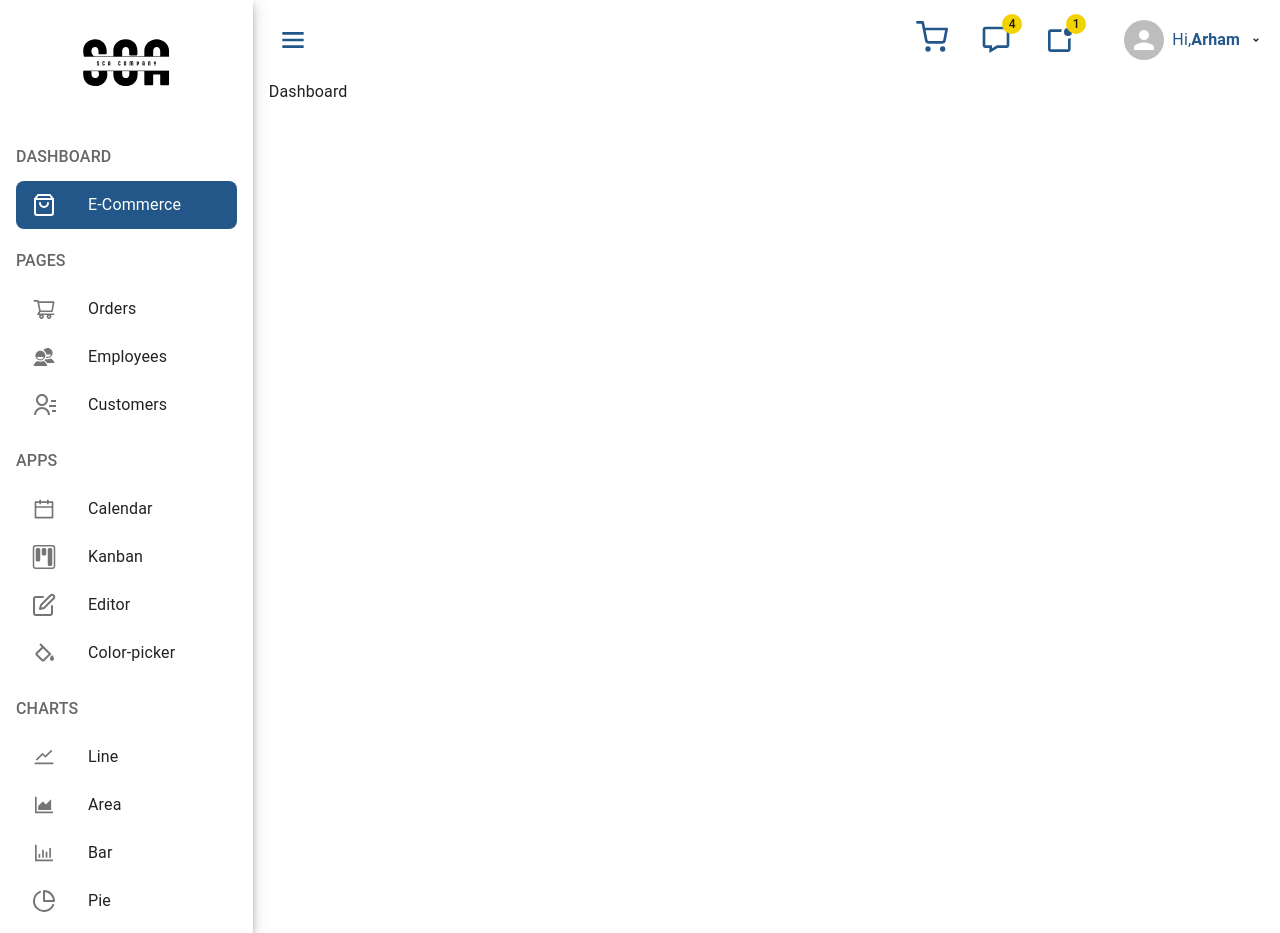
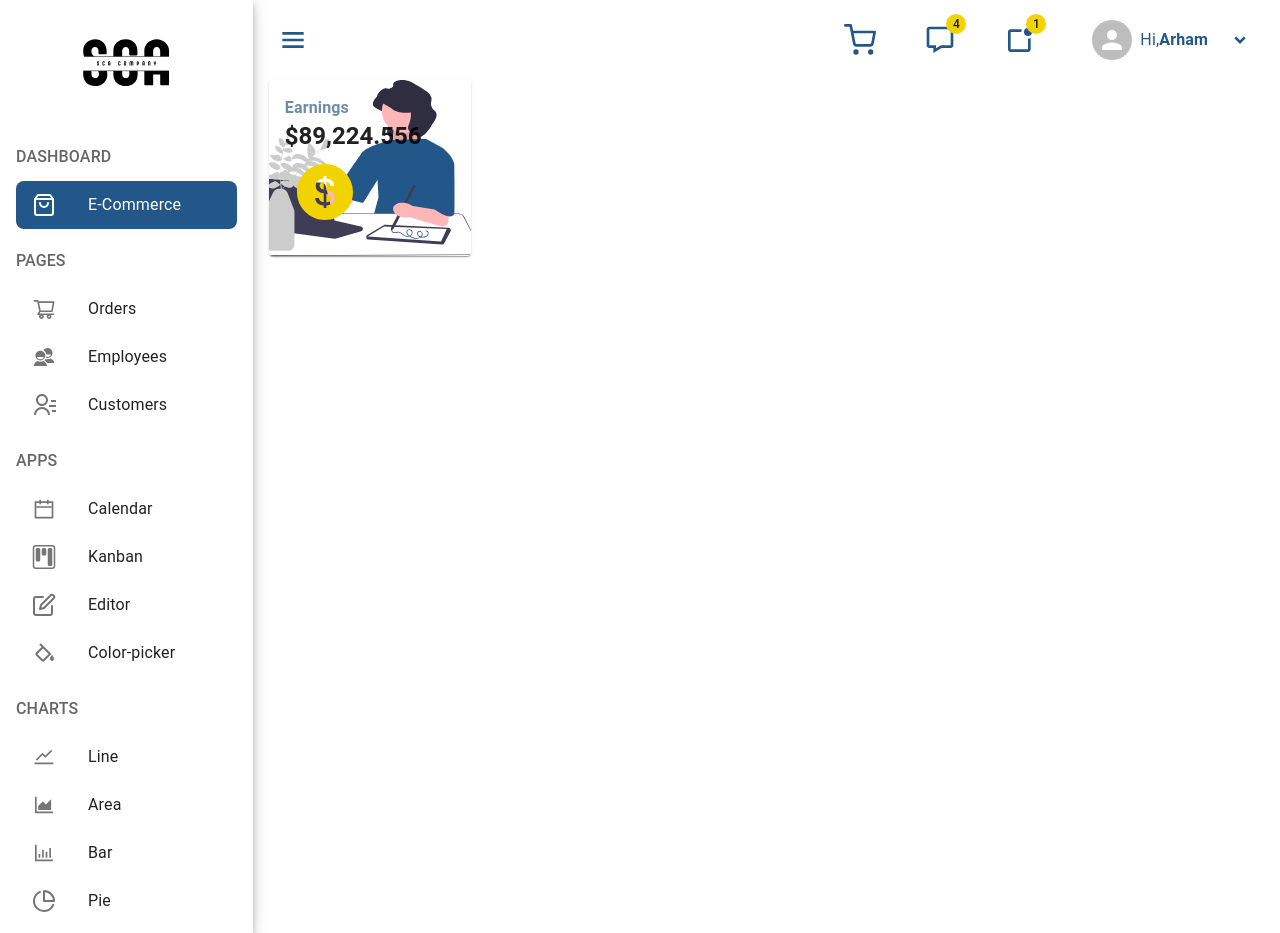
Before and after one commit to arhamsc/admin-dashboard-syncfusion, a React (Vite) app: page /e-commerce in a window 1280 px wide. Built offline with nearby package versions, Linux system fonts and the light colour scheme.

Commit message:
Earning Card Completed

```diff
--- a/src/App.tsx
+++ b/src/App.tsx
@@ -20,15 +20,14 @@ import {
 } from './pages';
 
 function App() {
-    const { sideBarOpen } = useContext(AppContext);
+    const sideBarOpen = useContext(AppContext)?.sideBarOpen ?? true;
 
     return (
         <>
             <Stack direction={'row'} spacing={2} justifyContent="space-between">
                 {sideBarOpen ? (
                     <Box flex={1}>
-                        {' '}
-                        <SideBar />{' '}
+                        <SideBar />
                     </Box>
                 ) : (
                     <></>
--- a/src/components/Layout/NavBar/NavBar.tsx
+++ b/src/components/Layout/NavBar/NavBar.tsx
@@ -6,7 +6,6 @@ import {
     Stack,
     styled,
     Typography,
-    useTheme,
 } from '@mui/material';
 import { useContext } from 'react';
 import { BiMenu, BiMessage, BiNotification } from 'react-icons/bi';
@@ -20,8 +19,8 @@ const NavIcon = styled(IconButton)(({ theme }) => ({
 }));
 
 const NavBar = () => {
-    const theme = useTheme();
-    const toggleSideBar = useContext(AppContext).toggleSideBar;
+    const toggleSideBar =
+        useContext(AppContext)?.toggleSideBar ?? function () {};
 
     return (
         <Grid
@@ -32,42 +31,39 @@ const NavBar = () => {
             alignItems="center">
             <Grid item flex={1}>
                 {/* Can ignore quaternary error as i have merged my own interface */}
-                <IconButton onClick={() => toggleSideBar((active) => !active)}>
-                    <BiMenu
-                        fontSize={'2rem'}
-                        color={theme.palette.quaternary.main.toString()}
-                    />
-                </IconButton>
+                <NavIcon
+                    onClick={() => toggleSideBar((active: Boolean) => !active)}>
+                    <BiMenu />
+                </NavIcon>
             </Grid>
             <Grid item>
-                <FiShoppingCart
-                    fontSize={'2rem'}
-                    color={theme.palette.quaternary.main.toString()}
-                />
+                <NavIcon>
+                    <FiShoppingCart />
+                </NavIcon>
             </Grid>
             <Grid item>
-                <Badge badgeContent={4} color="secondary">
-                    <BiMessage
-                        fontSize={'2rem'}
-                        color={theme.palette.quaternary.main.toString()}
-                    />
-                </Badge>
+                <NavIcon>
+                    <Badge badgeContent={4} color="secondary">
+                        <BiMessage />
+                    </Badge>
+                </NavIcon>
             </Grid>
             <Grid item>
-                <Badge badgeContent={1} color="secondary">
-                    <BiNotification
-                        fontSize={'2rem'}
-                        color={theme.palette.quaternary.main.toString()}
-                    />
-                </Badge>
+                <NavIcon>
+                    <Badge badgeContent={1} color="secondary">
+                        <BiNotification />
+                    </Badge>
+                </NavIcon>
             </Grid>
             <Grid item>
                 <Stack direction="row" alignItems={'center'} spacing={1} px={2}>
                     <Avatar />
                     <Typography color="quaternary.main">
-                        Hi,<b>Arham</b>{' '}
+                        Hi,<b>Arham</b>
                     </Typography>
-                    <RiArrowDropDownLine />
+                    <NavIcon>
+                        <RiArrowDropDownLine />
+                    </NavIcon>
                 </Stack>
             </Grid>
         </Grid>
--- /dev/null
+++ b/src/components/Layout/UIComponents/FullImageCard/FullImageCard.tsx
@@ -0,0 +1,43 @@
+import {
+    Card,
+    CardActionArea,
+    CardActions,
+    CardContent,
+    CardMedia,
+    styled,
+} from '@mui/material';
+
+export const FICard = styled(Card)(() => ({
+    root: {
+        position: 'relative',
+    },
+}));
+
+export const FICardActionArea = styled(CardActionArea)(() => ({
+    root: {
+        position: 'relative',
+    },
+}));
+
+export const FICardActions = styled(CardActions)(() => ({
+    root: {
+        position: 'relative',
+    },
+}));
+
+export const FICardContent = styled(CardContent)(() => ({
+    root: {
+        position: 'relative',
+        background: 'transparent',
+    },
+}));
+
+export const FICardMedia = styled(CardMedia)(() => ({
+
+        position: 'absolute',
+        top: 0,
+        right: 0,
+        height: '100%',
+        width: '100%',
+
+}));
--- /dev/null
+++ b/src/components/Main/Dashboard/EarningsCard.tsx
@@ -0,0 +1,61 @@
+import {
+    FICard,
+    FICardContent,
+} from '../../Layout/UIComponents/FullImageCard/FullImageCard';
+import EarningImage from '../../../assets/Earning.svg';
+import {
+    CardMedia,
+    Grid,
+    IconButton,
+    Stack,
+    styled,
+    Typography,
+} from '@mui/material';
+import { cardMediaStyles, cardStyles } from './styles';
+import { AiFillDollarCircle } from 'react-icons/ai';
+
+const EarningsCard = () => {
+    return (
+        <FICard sx={cardStyles}>
+            <CardMedia
+                sx={cardMediaStyles}
+                component="img"
+                src={EarningImage}
+                alt="EarningImage"
+            />
+            <FICardContent>
+                <Grid container>
+                    <Grid item xs={4}>
+                        <Stack>
+                            <Typography
+                                component="h2"
+                                variant="body1"
+                                fontWeight={'bold'}
+                                color="quaternary.light">
+                                Earnings
+                            </Typography>
+                            <Typography
+                                component="h2"
+                                variant="h5"
+                                fontWeight={'bold'}>
+                                $89,224.556
+                            </Typography>
+                        </Stack>
+                        <Grid item xs={1}>
+                            <NavIcon>
+                                <AiFillDollarCircle />
+                            </NavIcon>
+                        </Grid>
+                    </Grid>
+                </Grid>
+            </FICardContent>
+        </FICard>
+    );
+};
+
+export default EarningsCard;
+
+const NavIcon = styled(IconButton)(({ theme }) => ({
+    fontSize: '4rem',
+    color: theme.palette.secondary.main,
+}));
--- /dev/null
+++ b/src/components/Main/Dashboard/styles.tsx
@@ -0,0 +1,16 @@
+import { SxProps } from '@mui/material';
+
+export const cardStyles: SxProps = {
+    position: 'relative',
+    width: '20%',
+    zIndex: -1,
+};
+
+export const cardMediaStyles: SxProps = {
+    position: 'absolute',
+    top: 0,
+    right: 0,
+    height: '100%',
+    width: '100%',
+    zIndex: -1,
+};
--- a/src/components/index.tsx
+++ b/src/components/index.tsx
@@ -1,2 +1,6 @@
+//Layout Components
 export {default as SideBar} from './Layout/SideBar/SideBar';
 export {default as NavBar} from './Layout/NavBar/NavBar';
+
+//Dashboard Components
+export {default as EarningsCard} from './Main/Dashboard/EarningsCard';
--- a/src/context/AppContext.tsx
+++ b/src/context/AppContext.tsx
@@ -1,12 +1,12 @@
-import { createContext, FC, ReactNode, useState } from 'react';
+import React, { createContext, FC, ReactNode, useState } from 'react';
 import { ContextType } from '../data/models/context';
 
-const initialContext: ContextType = {
-    sideBarOpen: false,
-    toggleSideBar: (menuOpen: Boolean) => Boolean,
-};
+// const initialContext: ContextType = {
+//     sideBarOpen: false,
+//     toggleSideBar: null,
+// };
 
-export const AppContext = createContext<ContextType>(initialContext);
+export const AppContext = createContext<ContextType | null>(null);
 
 const AppContextProvider: FC<{ children: ReactNode }> = ({ children }) => {
     const [sideBar, setSideBar] = useState<Boolean>(true);
--- a/src/data/models/context.ts
+++ b/src/data/models/context.ts
@@ -1,4 +1,6 @@
+import { Dispatch, SetStateAction } from 'react';
+
 export type ContextType = {
     sideBarOpen: Boolean;
-    toggleSideBar: (menuOpen: Boolean) => void;
+    toggleSideBar: Dispatch<SetStateAction<Boolean>>;
 };
--- a/src/data/models/sideBarLinks.ts
+++ b/src/data/models/sideBarLinks.ts
@@ -1,7 +1,4 @@
 import { IconProps } from '@mui/material';
-import React, { ReactNode } from 'react';
-import { IconBaseProps } from 'react-icons';
-import { IconType } from 'react-icons/lib';
 
 export type SideBarLinks = {
     title: String;
--- a/src/pages/Dashboard.tsx
+++ b/src/pages/Dashboard.tsx
@@ -1,9 +1,14 @@
-import { Box } from '@mui/material'
+import { Box, Grid } from '@mui/material'
+import { EarningsCard } from '../components'
 
 const Dashboard = () => {
   return (
     <Box>
-        Dashboard
+        <Grid container direction={"column"}>
+            <Grid item>
+                <EarningsCard/>
+            </Grid>
+        </Grid>
     </Box>
   )
 }
--- a/tsconfig.json
+++ b/tsconfig.json
@@ -19,6 +19,6 @@
         "noImplicitThis": true,
         "strictNullChecks": true
     },
-    "include": ["src", "./src/types/createPalette.d.ts"],
+    "include": ["src", "src/types/index.d.ts"],
     "references": [{ "path": "./tsconfig.node.json" }]
 }
```
Also changed, not shown: src/assets/Earning.svg (added), src/types/index.d.ts (renamed from src/types/createPalette.d.ts).
